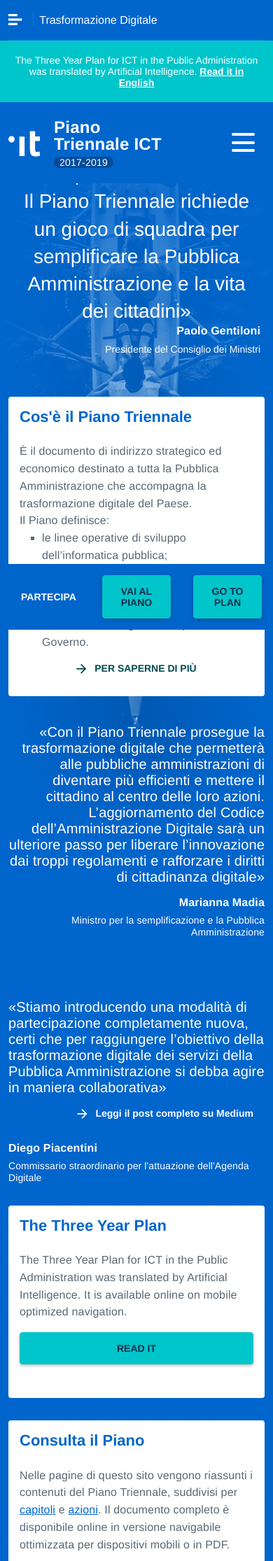
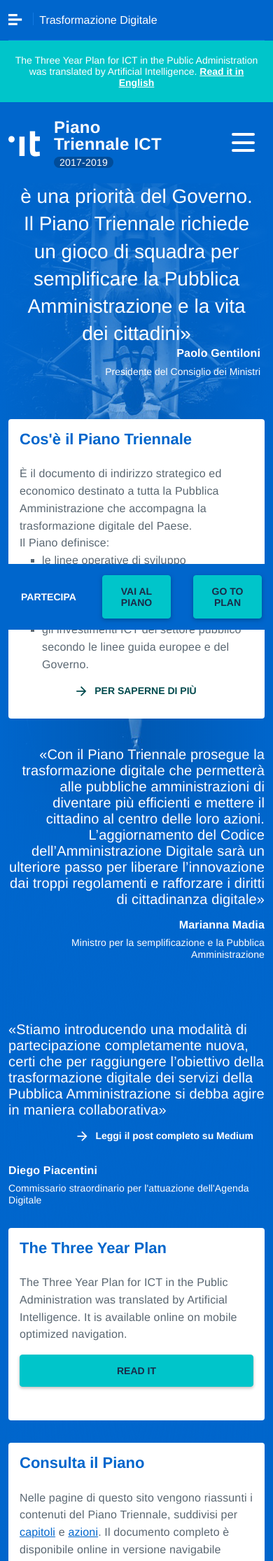
Before and after one commit to italia/pianotriennale-ict.italia.it, a Jekyll site: the page built from _pages/it/index.md, in a window 390 px wide. Shown: the top 2231 px of the page at 70% size. Built offline with Jekyll 4.4.1, drawn with Linux system fonts in a browser that asks for light colours; some web fonts are replaced.

Commit message:
Update _trasformazione-digitale.scss

```diff
--- a/_sass/_trasformazione-digitale.scss
+++ b/_sass/_trasformazione-digitale.scss
@@ -244,7 +244,7 @@
   }
 
   .Page-container {
-    margin-top: 148px;
+    margin-top: 180px;
   }
 }
 
```
